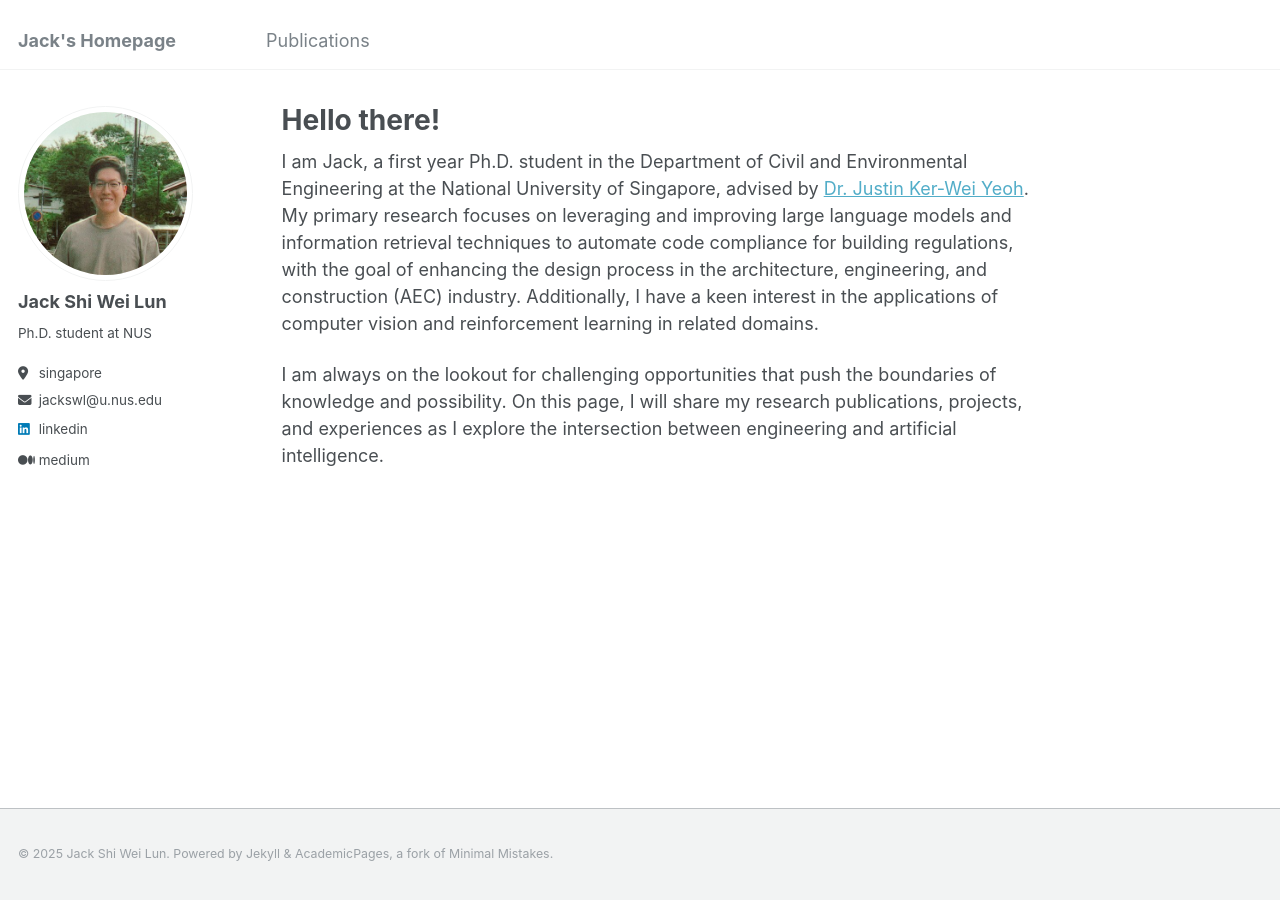
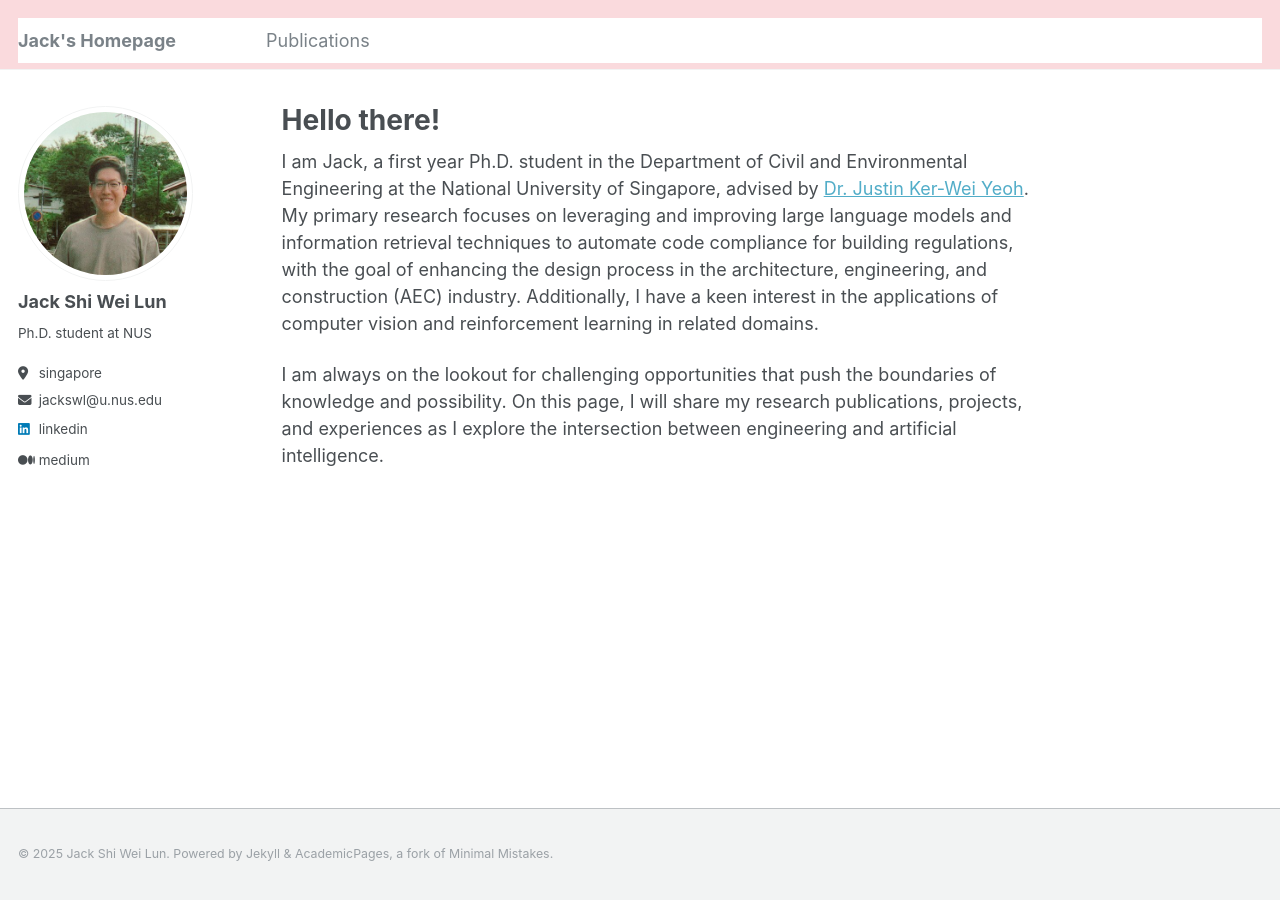
Before and after one commit to jackswl/jackswl.github.io, a Jekyll site: the page built from _pages/about.md, in a window 1280 px wide. Built offline with Jekyll 4.4.1, drawn with Linux system fonts in a browser that asks for light colours.

Commit message:
test header

```diff
--- a/_sass/_masthead.scss
+++ b/_sass/_masthead.scss
@@ -4,7 +4,7 @@
 
 .masthead {
   position: fixed;
-  background: white;
+  background: #fadadd;
   border-bottom: 1px solid $border-color;
   height: $masthead-height;
   top: 0;
```
Also changed, not shown: 1 other file.
